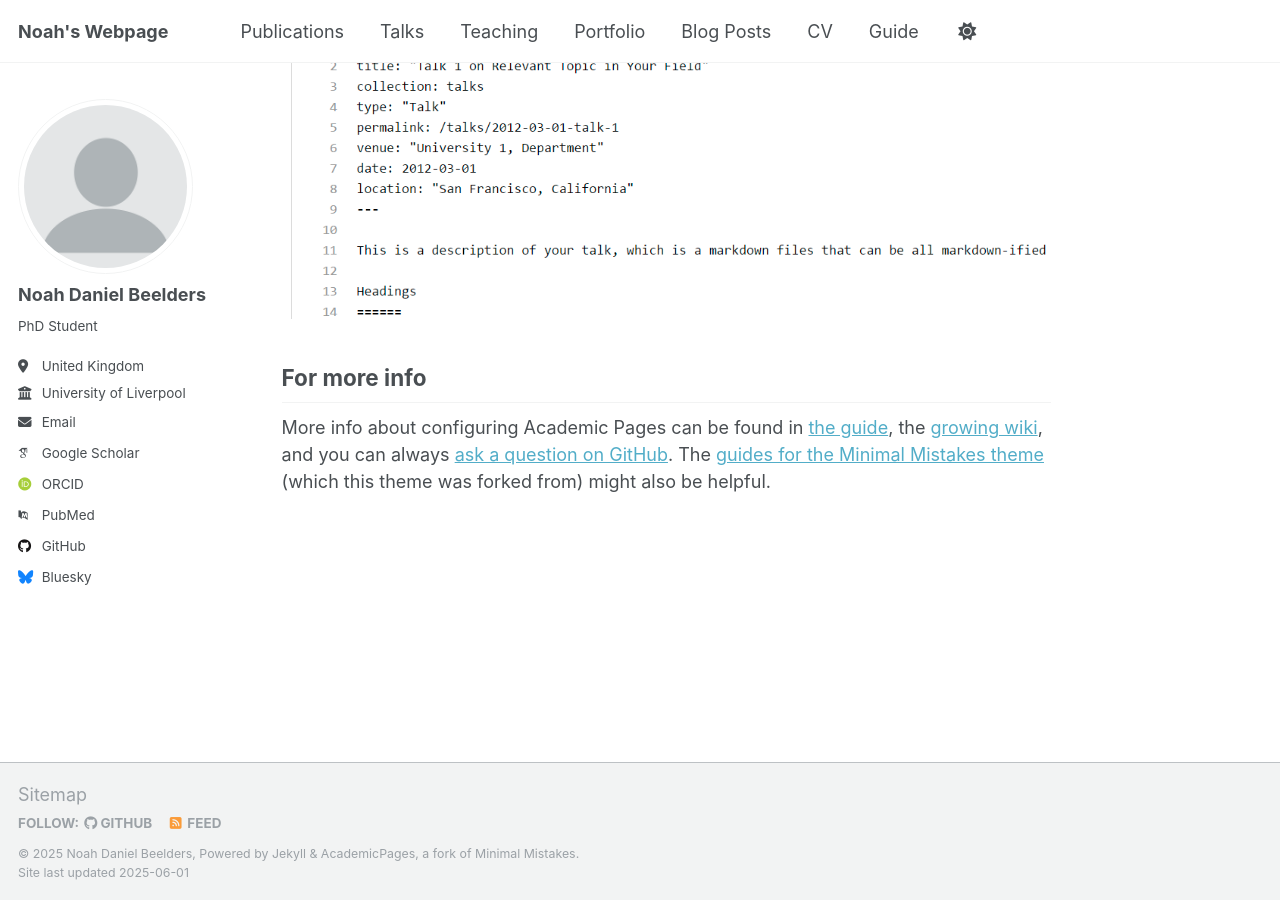
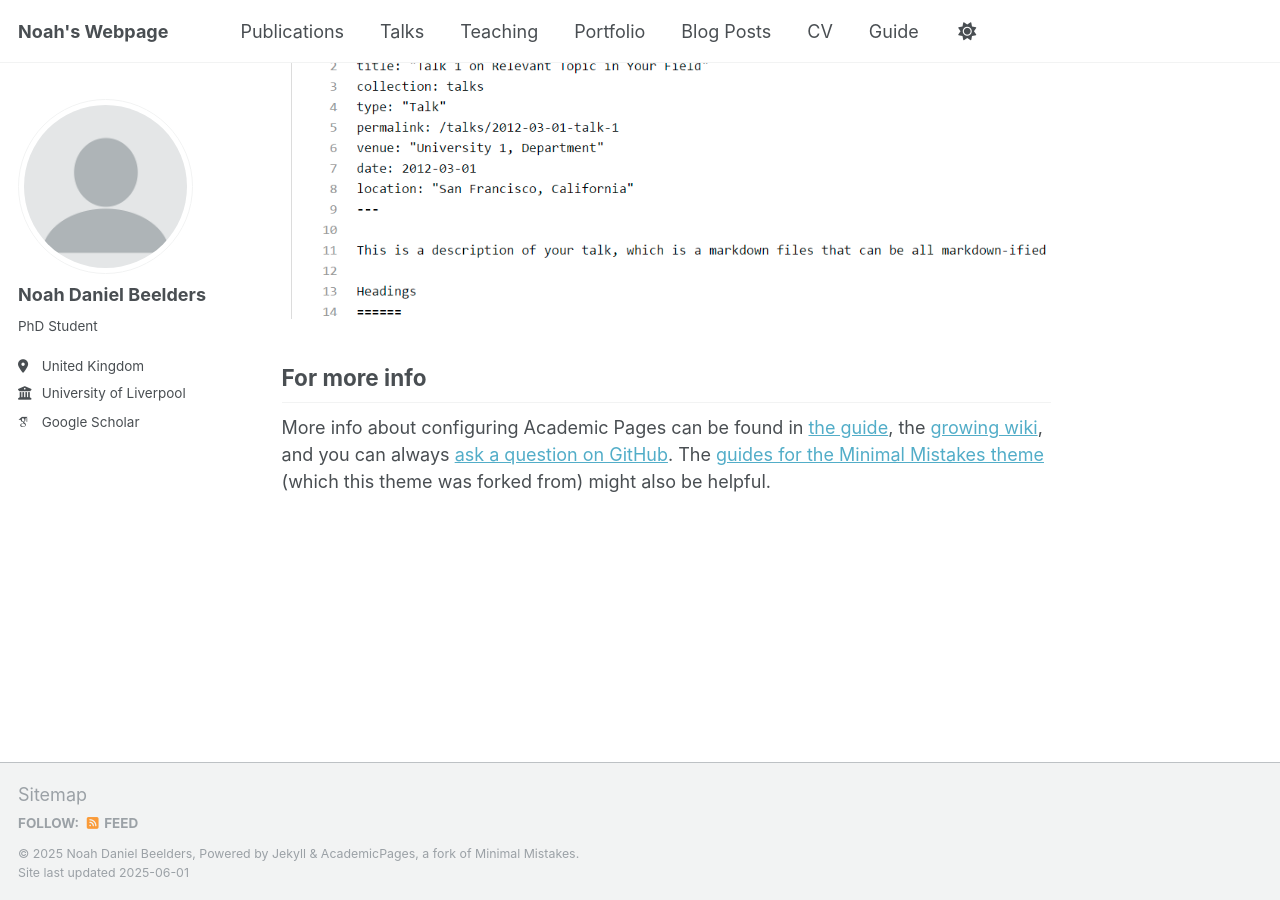
Before and after one commit to NoahBeelders/noahbeelders.github.io, a Jekyll site: the page built from _pages/about.md, in a window 1280 px wide and 900 px high, scrolled down 2636 px. Built offline with Jekyll 4.4.1, drawn with Linux system fonts in a browser that asks for light colours; some web fonts are replaced.

Commit message:
_config.yml

```diff
--- a/_config.yml
+++ b/_config.yml
@@ -13,7 +13,7 @@ title                    : "Noah's Webpage"
 title_separator          : "-"
 name                     : &name "Noah Daniel Beelders"
 description              : &description "personal description"
-url                      : https://academicpages.github.io # the base hostname & protocol for your site e.g. "https://[your GitHub username].github.io" or if you already have some other page hosted on Github then use "https://[your GitHub username].github.io/[Your Repo Name]"
+url                      : https://noahbeelders.github.io # the base hostname & protocol for your site e.g. "https://[your GitHub username].github.io" or if you already have some other page hosted on Github then use "https://[your GitHub username].github.io/[Your Repo Name]"
 baseurl                  : "" # the subpath of your site, e.g. "/blog"
 repository               : "academicpages/academicpages.github.io"
 
@@ -29,16 +29,16 @@ author:
   location         : "United Kingdom"
   employer         : "University of Liverpool"
   uri              : # URL
-  email            : "n.beelders@liverpool.ac.uk"
+  n.beelders@liverpool.ac.uk            : "n.beelders@liverpool.ac.uk"
 
   # Academic websites
   academia         : # URL
   arxiv            : # URL - Update with the correct link to your profile
-  googlescholar    : "https://scholar.google.com/citations?user=PS_CX0AAAAAJ"
+  googlescholar    : "https://scholar.google.com/citations?user=pkcfNaYAAAAJ&hl=en&oi=ao"
   impactstory      : # URL
-  orcid            : "http://orcid.org/yourorcidurl"
+  orcid            : #"http://orcid.org/yourorcidurl"
   semantic         : # URL
-  pubmed           : "https://www.ncbi.nlm.nih.gov/pubmed/?term=john+snow"
+  pubmed           : #"https://www.ncbi.nlm.nih.gov/pubmed/?term=john+snow"
   researchgate     : # URL
   scopus           : # URL
 
@@ -46,12 +46,12 @@ author:
   bitbucket        : # Username - Update with your username on the site
   codepen          : # Username
   dribbble         : # Username
-  github           : "academicpages"
+  github           : #"academicpages"
   kaggle           : # Username
   stackoverflow    : # User number or user number and name (i.e., use "1" or "1/jeff-atwood")
 
   # Social media
-  bluesky          : "bsky.app" # Replace this with you Bluesky username
+  bluesky          : #"bsky.app" # Replace this with you Bluesky username
   facebook         : # Username
   flickr           : # Username
   foursquare       : # Username
```
